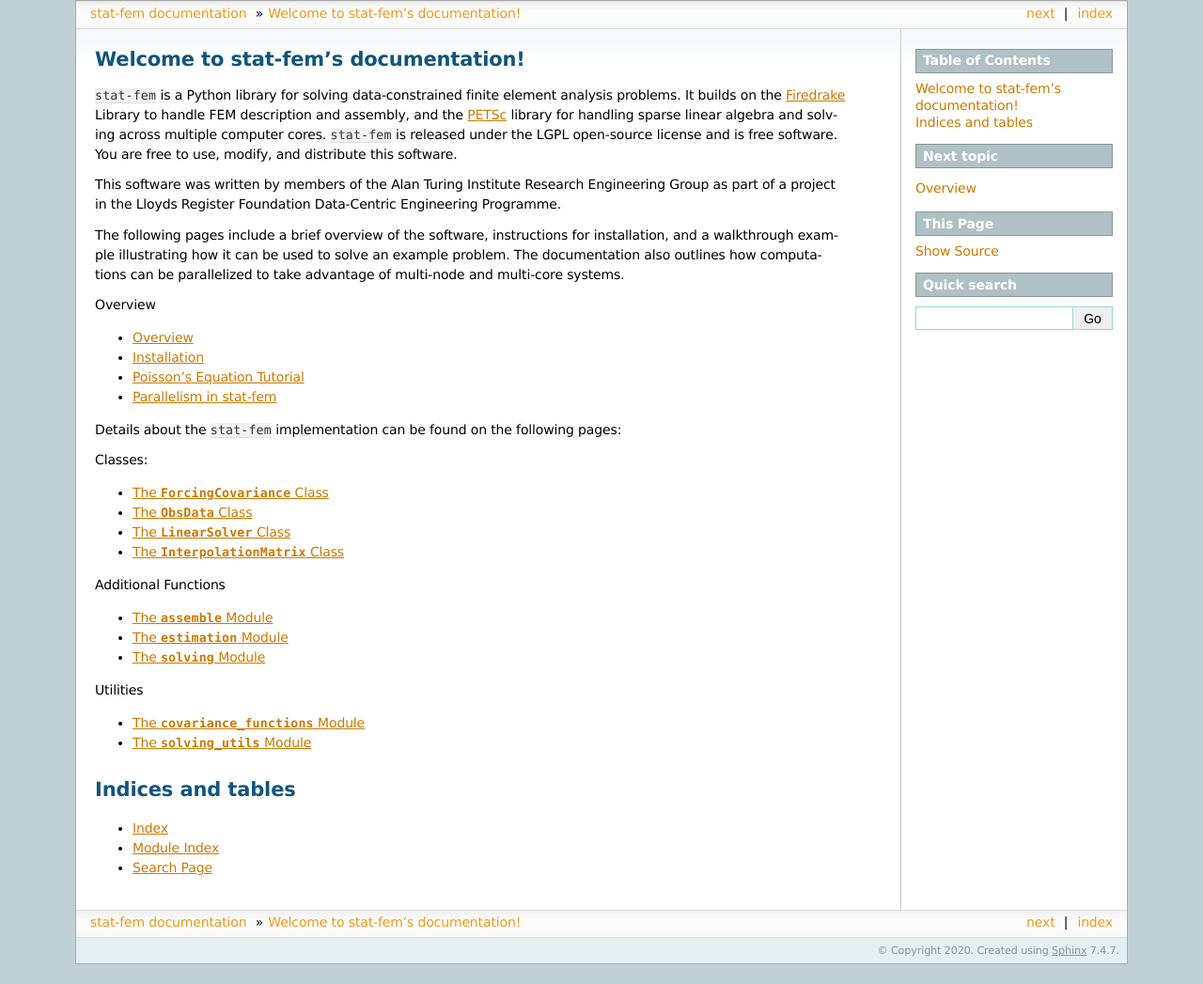
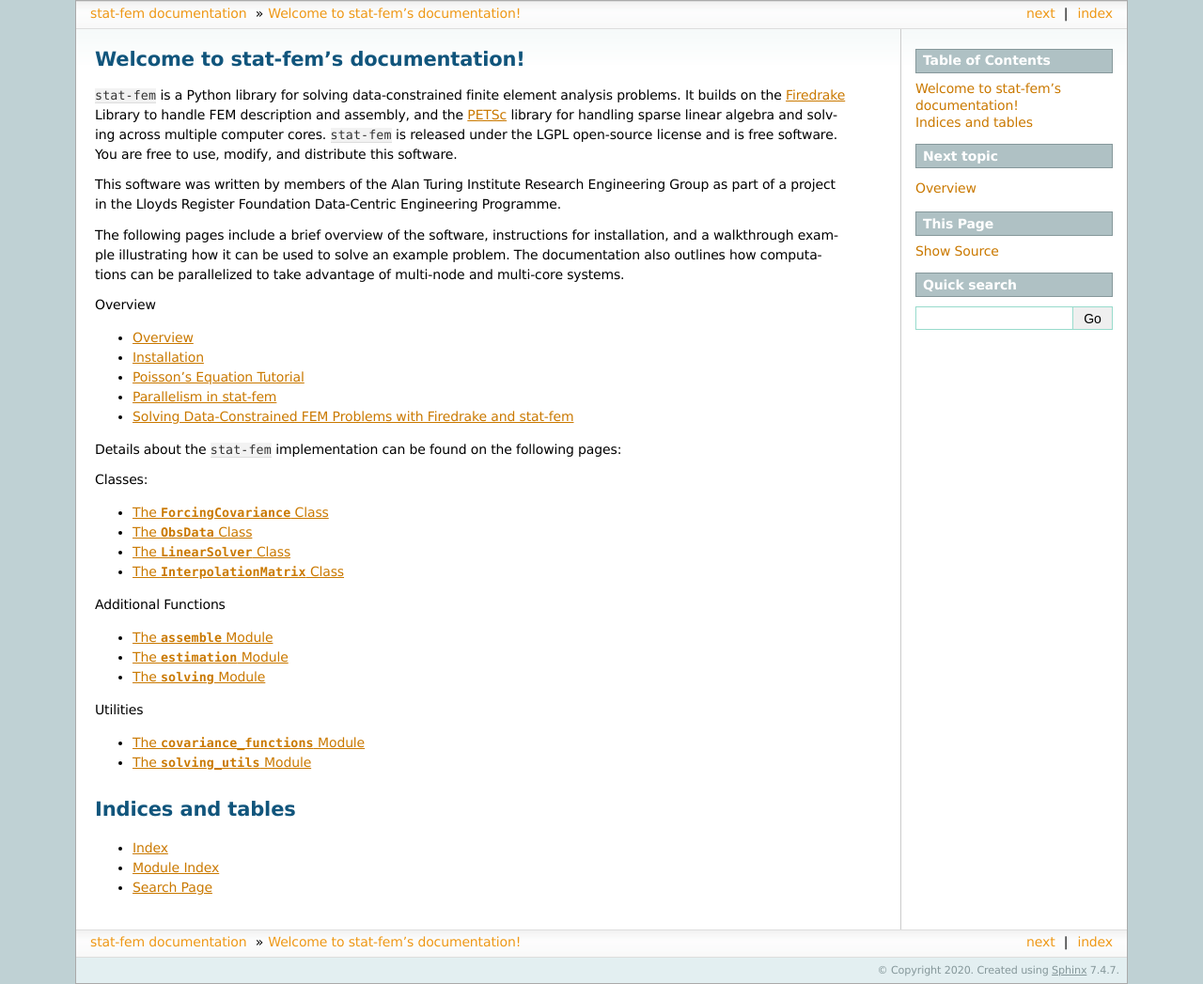
Before and after one commit to alan-turing-institute/stat-fem, a Sphinx documentation site: the page built from docs/index.rst, in a window 1280 px wide. Shown: the whole page at 94% size. Built offline with Sphinx 7.4.7, drawn with Linux system fonts in a browser that asks for light colours; the version number could not be read and is left out; before the commit the page ends 1026 px from its top, so only the background shows below that; some of the changed lines change nothing that is shown.

Commit message:
added firedrake conference talk to documentation

```diff
--- a/docs/conf.py
+++ b/docs/conf.py
@@ -75,7 +75,7 @@ extensions = [
 # You can specify multiple suffix as a list of string:
 #
 # source_suffix = ['.rst', '.md']
-source_suffix = '.rst'
+source_suffix = ['.rst']
 
 # The master toctree document.
 master_doc = 'index'
--- a/docs/index.rst
+++ b/docs/index.rst
@@ -33,6 +33,7 @@ multi-node and multi-core systems.
    intro/installation
    intro/tutorial
    intro/parallelism
+   intro/firedrake21_talk
 
 Details about the ``stat-fem`` implementation can be found on the
 following pages:
--- /dev/null
+++ b/docs/intro/firedrake21_talk.rst
@@ -0,0 +1,545 @@
+Solving Data-Constrained FEM Problems with Firedrake and stat-fem
+=================================================================
+
+Eric Daub, Research Engineering Group, Alan Turing Institute
+
+(Theory due to Mark Girolami, Cambridge)
+
+Talk given at the `Firedrake ’21 Conference
+(Virtual) <https://firedrakeproject.org/firedrake_21.html>`__, September
+2021 and slightly modified to be a standalone part of documentation.
+
+.. code:: ipython3
+
+    import numpy as np
+    from firedrake import UnitIntervalMesh, FunctionSpace, TrialFunction, TestFunction
+    from firedrake import SpatialCoordinate, dx, Function, DirichletBC, solve
+    from firedrake import dx, pi, sin
+    import matplotlib.pyplot as plt
+    from scipy.stats import multivariate_normal
+    from stat_fem.covariance_functions import sqexp
+
+
+.. parsed-literal::
+
+    firedrake:WARNING Could not find BLAS library!
+    firedrake:WARNING OMP_NUM_THREADS is not set or is set to a value greater than 1, we suggest setting OMP_NUM_THREADS=1 to improve performance
+
+
+**Note:** This cell was not part of the talk as it defined the
+mis-specified FEM that was solved as part of the example.
+
+.. code:: ipython3
+
+    def measurement(measure_pts, error):
+        assert error > 0.
+        assert np.all(np.array(measure_pts) > 0.)
+        assert np.all(np.array(measure_pts) < 1.)
+        nx = 101
+
+        mesh = UnitIntervalMesh(nx - 1)
+        V = FunctionSpace(mesh, "CG", 1)
+
+        u = TrialFunction(V)
+        v = TestFunction(V)
+
+        x = SpatialCoordinate(mesh)
+        xp = Function(V)
+        xp.interpolate(x[0])
+
+        xvals = np.reshape(xp.vector().dat.data, (-1, 1))
+
+        np.random.seed(24435)
+        fvals = multivariate_normal.rvs(size=1,
+                                        mean=np.pi*np.pi*np.sin(np.pi*xvals.flatten()),
+                                        cov=sqexp(xvals, xvals, -1., -4.))
+
+        f = Function(V, val=fvals)
+
+        a = (u.dx(0)*v.dx(0) + u*v) * dx
+        L = f*v*dx
+
+        bc = DirichletBC(V, 0., "on_boundary")
+
+        u1 = Function(V)
+
+        solve(a == L, u1, bcs=[bc])
+
+        return np.random.normal(size=len(measure_pts),
+                                loc=u1.at(measure_pts),
+                                scale=error)
+
+Data and FEM models
+-------------------
+
+How do we use data to inform/constrain FEM models in a manner that
+respects different types of uncertainties, does not overfit data, and is
+computationally efficient?
+
+Simple example solving the time-independent heat equation in 1D. Imagine
+that we go into the laboratory and heat a 1D material and measure the
+resulting temperature. We might get something that looks like the
+following:
+
+.. code:: ipython3
+
+    %matplotlib inline
+    import matplotlib.pyplot as plt
+
+    pts = [0.1*float(x) for x in range(1, 10)]
+    error = 5.e-2
+    data = measurement(pts, error)
+    plt.plot(pts, data, "o");
+
+
+
+.. image:: output_5_0.png
+
+
+Firedrake solution
+------------------
+
+Straightforward to solve the underlying PDE using Firedrake on a unit
+interval mesh using piecewise-linear basis functions and compare with
+data (which we plot with error bars this time). Rather than returning
+the solution, I return the assembled linear system and function space
+used to construct the solution as I will need these later to carry out
+the statistical FEM solution.
+
+.. code:: ipython3
+
+    from firedrake import UnitIntervalMesh, FunctionSpace, TrialFunction, TestFunction
+    from firedrake import SpatialCoordinate, Function, DirichletBC, assemble, solve
+    from firedrake import dx, pi, sin, plot
+
+    def generate_assembled_fem():
+
+        nx = 101
+
+        mesh = UnitIntervalMesh(nx - 1)
+        V = FunctionSpace(mesh, "CG", 1)
+
+        u = TrialFunction(V)
+        v = TestFunction(V)
+
+        x = SpatialCoordinate(mesh)
+        f = Function(V)
+        f.interpolate(pi*pi*sin(pi*x[0]))
+
+        a = u.dx(0)*v.dx(0)*dx
+        L = f*v*dx
+
+        bc = DirichletBC(V, 0., "on_boundary")
+
+        A = assemble(a, bcs=bc)
+        b = assemble(L)
+
+        return V, A, b
+
+.. code:: ipython3
+
+    def plot_solution(u, pts, data, error):
+
+        fig = plt.figure()
+        ax = plt.axes()
+        plt.errorbar(pts, data, yerr=error, fmt="o")
+        plot(u, axes=ax)
+
+    V, A, b = generate_assembled_fem()
+    u = Function(V)
+    solve(A, u, b)
+    plot_solution(u, pts, data, 2.*error)
+
+
+
+.. image:: output_8_0.png
+
+
+Model and data disagree
+-----------------------
+
+The model and the data are somewhat different – too many points lie far
+from the FEM solution. We know the uncertainty in the data, what about
+the model?
+
+-  Could we have the wrong thermal conductivity?
+-  Forcing of the heated material might be different than we guessed?
+-  Are we solving the wrong equation?
+
+How do we account for these in a principled way that respects
+uncertainties?
+
+Add a fitting parameter
+-----------------------
+
+What people often do: RHS is probably uncertain, so we should just add a
+fitting parameter. This can be done in a straightforward manner using
+Maximum Likelihood Estimation.
+
+.. code:: ipython3
+
+    def solve_heat_freeparam(coeff):
+
+        assert coeff > 0.
+        nx = 101
+
+        mesh = UnitIntervalMesh(nx - 1)
+        V = FunctionSpace(mesh, "CG", 1)
+
+        u = TrialFunction(V)
+        v = TestFunction(V)
+
+        x = SpatialCoordinate(mesh)
+        f = Function(V)
+        f.interpolate(coeff*pi*pi*sin(pi*x[0]))
+
+        a = u.dx(0)*v.dx(0)*dx
+        L = f*v*dx
+
+        bc = DirichletBC(V, 0., "on_boundary")
+
+        u = Function(V)
+
+        solve(a == L, u, bcs=[bc])
+
+        return u
+
+.. code:: ipython3
+
+    import numpy as np
+    from scipy.optimize import minimize
+
+    def mle_estimation(pts, data, error):
+
+        def loglikelihood(coeff, pts, data, error):
+            new_coeff = np.exp(coeff)[0]
+            u = solve_heat_freeparam(new_coeff)
+            soln = u.at(pts)
+            return 0.5*np.sum((soln - data)**2/error**2)
+
+        result = minimize(loglikelihood, 0., args=(pts, data, error))
+
+        coeff = np.exp(result["x"][0])
+
+        print("MLE result: {}".format(coeff))
+        print("Number of FEM solves: {}".format(result['nfev']))
+
+        u = solve_heat_freeparam(coeff)
+        plot_solution(u, pts, data, 2.*error)
+
+.. code:: ipython3
+
+    mle_estimation(pts, data, error)
+
+
+.. parsed-literal::
+
+    MLE result: 0.9442305553763476
+    Number of FEM solves: 14
+
+
+
+.. image:: output_13_1.png
+
+
+Are we any better off?
+----------------------
+
+Maybe – the model fits the data better, but we added a free parameter.
+Were we justified in adding that free parameter? Does its value respect
+the uncertainties in the equation and the base physical system that we
+are studying?
+
+A better approach is what follows, where we actually try to account for
+the uncertainty in our numerical model. I’ll look at the impliciations
+of an uncertain RHS of the governing equation, but we can equally do the
+same for the thermal conductivity.
+
+FEM with uncertain RHS
+----------------------
+
+We can capture uncertainty information about the FEM by describing the
+RHS of our system as a Gaussian Process. A Gaussian Process is a
+distribution over *functions* with known mean and covariance:
+
+.. math::  \nabla^2 u = - f
+
+Where :math:`f \sim \mathcal{GP}(\bar{f}(x), c(x, x))`. This is like a
+probability distribution, with the random variates being functions
+rather than variables. Draws from this distribution are functions that
+satisfy the mean and covariance properties. Covariance function
+:math:`c` is assumed to be a squared exponential and depends on two
+parameters: a covariance scale :math:`\sigma_f^2`, and a correlation
+length :math:`l_f`.
+
+GPs obey linear transformation rules, which means that if the RHS of a
+linear PDE :math:`\mathcal{D}u = \bar{f}` is a GP, then we can transform
+the GP to get the solution:
+
+.. math::  u(x) \sim \mathcal{GP}(\mathcal{D}^{-1}\bar{f}, \mathcal{D}^{-1}c(x, x)\mathcal{D}^{-1})
+
+Below we show several draws from a Gaussian Process with a mean given by
+the RHS of the FEM above. Discrete points drawn from a GP follow a
+multi-variate normal distribution, so we simply compute the discrete
+version of the mean function and covariance matrix to draw random
+variates from this discrete approximation of a GP.
+
+.. code:: ipython3
+
+    from scipy.stats import multivariate_normal
+
+    xcoords = np.linspace(0., 1., 101)
+
+    sigma_f2 = 0.135
+    l_f = 0.135
+
+    mean = np.pi*np.pi*np.sin(np.pi*xcoords)
+    cov = sigma_f2*np.exp(-0.5*((xcoords[np.newaxis,:] - xcoords[:,np.newaxis])/l_f)**2)
+
+    vals = multivariate_normal.rvs(size=5, mean=mean, cov=cov)
+
+    plt.plot(xcoords, vals.T);
+
+
+
+.. image:: output_16_0.png
+
+
+Statistical Finite Element Method
+---------------------------------
+
+To solve this problem numerically, then, just need to assemble the FEM
+:math:`Ax=b`, the discrete version of the covariance matrix :math:`G`
+and do some additional FEM solves of the stiffness matrix :math:`A` to
+determine the uncertainty implications of the forcing uncertainty. The
+FEM solution is then
+
+.. math::  u(x) \sim \mathcal{N}(A^{-1}b, A^{-1}GA^{-1}) = \mathcal{N}(\bar{u}, C_u)
+
+The ``stat-fem`` package implements this discrete covariance matrix as a
+wrapper to a PETSc matrix, and carries out the solves via the
+``solve_prior`` function. (``solve_prior`` is so-called because it does
+not condition on the data. Eventually we will condition on the observed
+data to determine the posterior.)
+
+.. code:: ipython3
+
+    import stat_fem
+
+    G = stat_fem.ForcingCovariance(V, -1., -4.)
+
+    obs = stat_fem.ObsData(pts, data, error)
+
+    mean, cov = stat_fem.solve_prior(A, b, G, obs)
+
+    plt.figure()
+    ax = plt.axes()
+    plt.errorbar(pts, data, yerr=2.*error, fmt="o")
+    plt.errorbar(pts, mean, yerr=2.*np.sqrt(np.diag(cov)), fmt=".")
+    plot(u, axes=ax);
+
+
+
+.. image:: output_18_0.png
+
+
+Comments on the Statistical FEM model
+-------------------------------------
+
+-  In most practical situations, we won’t actually be able to solve for
+   the full covariance of the solution – computing the covariance of the
+   solution requires 2 FEM solves per DOF, and will generate a dense
+   matrix of size DOFxDOF. As shown above, we instead solve for the
+   covariance at the data locations.
+-  :math:`G` is in reality a dense matrix, though if the correlation
+   length of the covariance function are smaller than the domain size
+   then in practice it can be approximated as sparse.
+-  Unfortunately, can’t exploit this structure in advance, so the only
+   way to form matrix remains to compute all elements and discard those
+   below a threshold. Forming :math:`G` thus remains a practical
+   challenge for large problems.
+-  Computing the covariance of the solution does parallelize well.
+   ``stat-fem`` implements it using Ensemble parallelism using
+   Firedrake.
+
+FEM models conditioned on data
+------------------------------
+
+We now construct a framework where a heirarchical Bayesian model lets us
+perform statistical inference on data using FEM models.
+
+-  Data is generated from :math:`y = \eta + e`, where :math:`\eta` is
+   the “true” physical process and :math:`e` is statistical error due to
+   measurement :math:`e \sim \mathcal{N}(0, \sigma_e^2 I)`.
+-  :math:`\eta = \rho P u + d` is then further decomposed into terms for
+   the FEM solution and one that describes the discrepancy between model
+   and reality.
+-  The scaling factor :math:`\rho` and model discrepancy :math:`d`
+   account for missing physics in the solution by explicitly separating
+   this out from measurement error and known uncertainties in the
+   governing equation.
+-  :math:`P` is an interpolation matrix that maps the FEM solution to
+   the sensor locations.
+-  :math:`d \sim \mathcal{N}(0, C_d)`, where :math:`C_d` is the model
+   discrepancy covariance, which accounts for spatial correlations in
+   the model/data discrepancy (i.e. if the model is bad somewhere, it is
+   probably bad for nearby points too). It depends on a covariance scale
+   :math:`\sigma_d^2` and correlation length :math:`l_d`.
+
+FEM models conditioned on data
+------------------------------
+
+(Figure taken from [1])
+
+[1] Mark Girolami, Eky Febrianto, Ge Yin, and Fehmi Cirak. The
+statistical finite element method (statFEM) for coherent synthesis of
+observation data and model predictions. *Computer Methods in Applied
+Mechanics and Engineering*, Volume 375, 2021, 113533,
+https://doi.org/10.1016/j.cma.2020.113533.
+
+.. image:: stat-fem.png
+
+Estimation
+----------
+
+Since all variables in the model are Gaussian (FEM solution u, model
+discrepancy, statistical error), then :math:`y` is also Gaussian
+according to
+
+.. math::  y \sim \mathcal{N}(\rho P \bar{u}, \rho^2 P C_u P^T + C_d + \sigma_e^2 I)
+
+We can use Maximum Likelihood Estimation to fit our model parameters
+:math:`(\rho, \sigma_d, l_d)`. Requires 2 FEM solves per data point (the
+size of :math:`P` is DOFx\ :math:`N_{data}`) to compute
+:math:`\rho^2 P C_u P^T`, which only needs to be done once and can be
+cached.
+
+Note that the MLE estimate finds a very small covariance, which
+indicates that there are no strong spatial correlations in the
+discrepancy between the model and the data, only an overall mean scaling
+correction. Thus, the correlation length parameter is not meaningful.
+
+.. code:: ipython3
+
+    ls = stat_fem.estimate_params_MAP(A, b, G, obs)
+
+    # ls is a LinearSolver object with fit parameters
+
+    print("Model Discrepancy Fit:")
+    print("Scaling factor: {}".format(np.exp(ls.params[0])))
+    print("Covariance (sigma^2): {}".format(np.exp(2.*ls.params[1])))
+    print("Correlation length: {}".format(np.exp(ls.params[2])))
+
+
+.. parsed-literal::
+
+    Model Discrepancy Fit:
+    Scaling factor: 0.9441016746283343
+    Covariance (sigma^2): 1.7150569288225287e-11
+    Correlation length: 9.438956152864298
+
+
+FEM conditioned on data
+-----------------------
+
+From this model, we can estimate the parameters and compute the
+posterior :math:`p(u|y)` – the posterior of the FEM model (this is
+implicitly conditioned on :math:`(\rho, \sigma_d, l_d)` as well, which
+are omitted for clarity, and will be estimated using MLE). Our prior
+beliefs are that the solution is
+:math:`u \sim \mathcal{N}(\bar{u}, C_u)`, and then our updated beliefs
+are that the mean is :math:`\bar{u}_{|y}` and covariance is
+:math:`C_{u|y}`:
+
+.. math::  \bar{u}_{|y} = C_{u|y}(\rho P^T(C_d+\sigma^2_e I)^{-1}y + C_u^{-1}\bar{u})
+
+.. math::  C_{u|y} = (\rho^2 P^T (C_d + \sigma^2_e I)^{-1} P + C_u^{-1})^{-1}
+
+The mean is a weighted sum of the data and FEM, accounting for the
+various uncertainties in a principled way. The Covariance also balances
+the various sources of error.
+
+In practice, don’t use above formulae directly, as :math:`C_{u|y}`
+(DOFxDOF) is dense. Instead, use Woodbury Matrix Identity and compute
+:math:`P C_{u|y} P^T` (i.e. compute the covariance only at locations
+where there are sensors) which requires :math:`2N_{data}` FEM solves.
+(However, this still efficiently computes the mean for all DOF.) Then
+inference requires some additional inversion of dense
+:math:`N_{data}`\ x\ :math:`N_{data}` matrices and some matrix
+manipulations.
+
+Note that the solution does not look very different from before – this
+is because once we respect all of the uncertainties (in particular the
+fact that the FEM solution is much more certain than the data
+measurements), the most likely explanation for the model-data
+discrepancy is some missing physics. We might expect there to be some
+change in the conditioned FEM solution if the reverse were true, and the
+data were more precise than the FEM solution.
+
+.. code:: ipython3
+
+    u = Function(V)
+
+    ls.solve_posterior(u)
+
+    mean, cov = ls.solve_posterior_covariance()
+
+    plt.figure()
+    ax = plt.axes()
+    plt.errorbar(pts, data, yerr=2.*error, fmt="o")
+    plot(u, axes=ax)
+    plt.errorbar(pts, mean, yerr=2.*np.sqrt(np.diag(cov)), fmt=".");
+
+
+
+.. image:: output_25_0.png
+
+
+Predictive Distribution
+-----------------------
+
+Posterior predictive distribution :math:`p(y^*|y)` is the posterior mean
+interpolated to the desired locations:
+
+.. math::  p(y^*|y) = \mathcal{N}(\rho P^* \bar{u}_{|y}, C^*_d + \sigma_e^2 I + \rho^2 P^* C_{u|y} P^{*T})
+
+In practice, predicting the mean at some new location simply requires
+evaluating the mean at the new points. To compute the uncertainty, we
+need to do an additional 2 FEM solves for each prediction point to
+compute the covariance term.
+
+.. code:: ipython3
+
+    new_pts = [0.1*float(x)+0.05 for x in range(1, 9)]
+
+    mean = ls.predict_mean(new_pts)
+    cov = ls.predict_covariance(new_pts, error)
+
+    plt.figure()
+    ax = plt.axes()
+    plt.errorbar(pts, data, yerr=2.*error, fmt="o")
+    plt.errorbar(new_pts, mean, yerr=2.*np.sqrt(np.diag(cov)), fmt="o")
+    plot(u, axes=ax);
+
+
+
+.. image:: output_27_0.png
+
+
+Summary
+-------
+
+-  Statistical FEM is a method for integrating data with FEM models in a
+   Bayesian framework that accounts for uncertainties in a principled
+   manner.
+-  Rather than fit FEM directly to data, fit a heirarchical regression
+   model to the difference through a model discrepancy. Tends to avoid
+   problems of overfitting and regularization in direct fits while also
+   making inference techniques more practical.
+-  The method still makes robust predictions as the model can balance
+   information from data with the physically-informed FEM solution and
+   take uncertainties into account.
+-  Straightforward to make predictions to test the model, with the
+   long-term goal of this work being to build a “Digital Twin” that
+   integrates a model with real-time sensor information from
+   instrumented structures.
```
Also changed, not shown: docs/intro/output_13_1.png (added), docs/intro/output_16_0.png (added), docs/intro/output_18_0.png (added), docs/intro/output_25_0.png (added), docs/intro/output_27_0.png (added), docs/intro/output_5_0.png (added), docs/intro/output_8_0.png (added), docs/intro/stat-fem.png (added).
